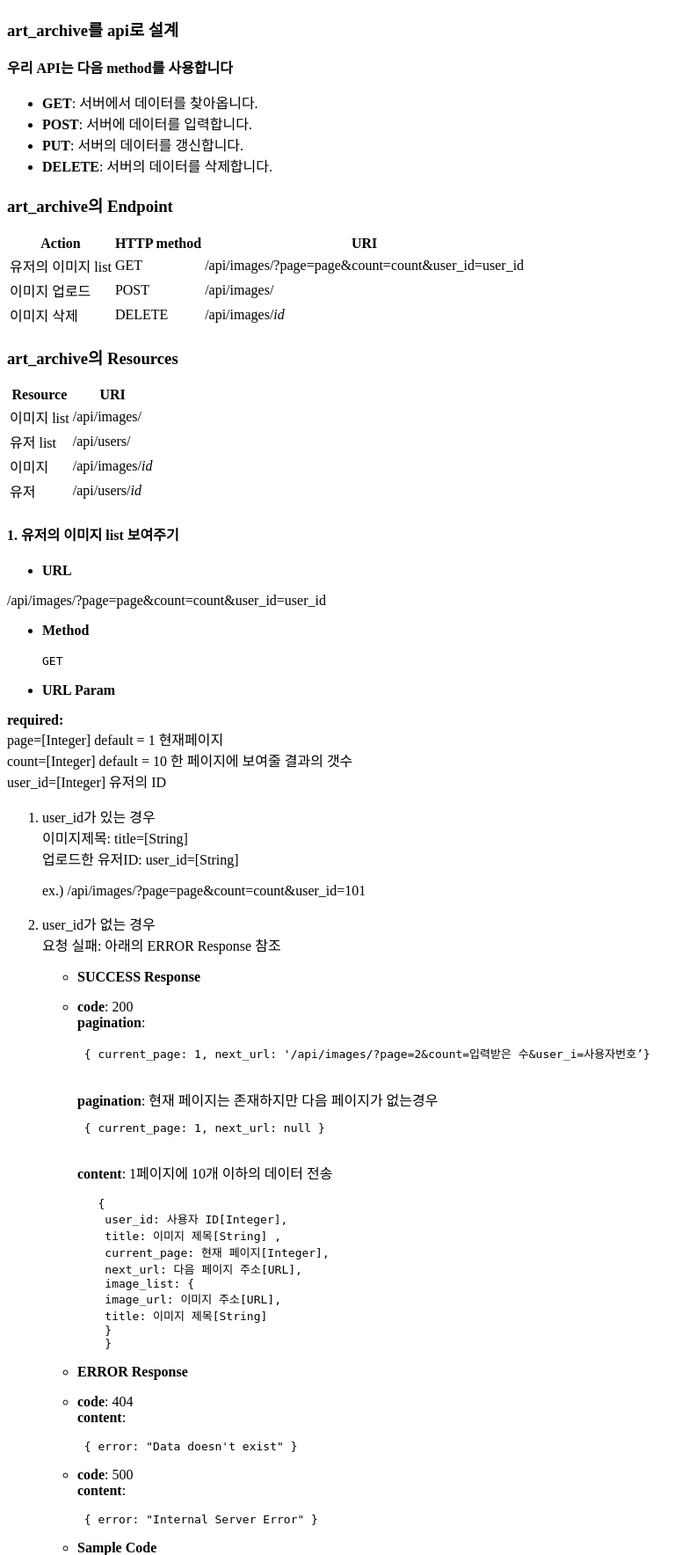
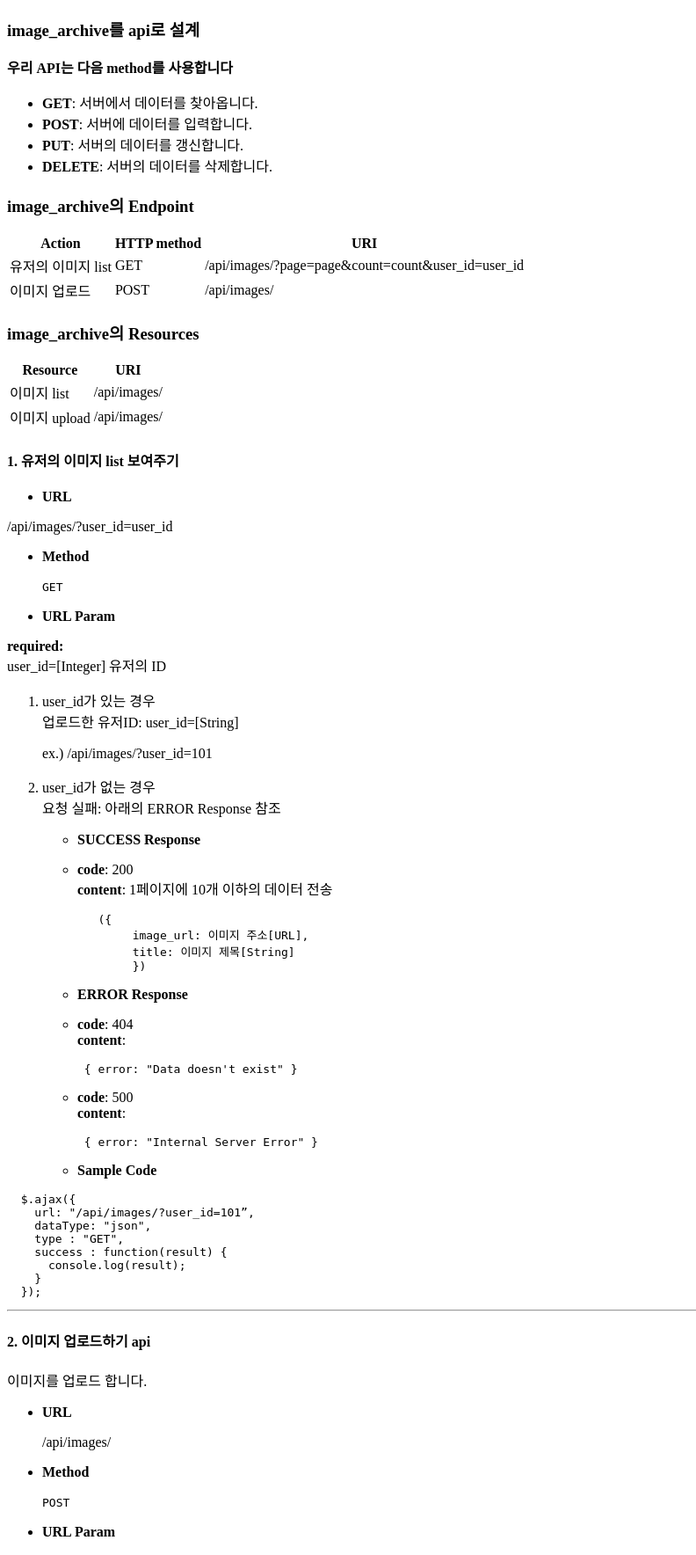
Before and after one commit to yevgnenll/art_archive_flask, a Flask app: page / in a window 1280 px wide. Shown: the part 112-1880 px from the top of the page at 88% size, without its empty margins (0-792 px from the left). Run offline with Flask 2, Linux system fonts and the light colour scheme.

Commit message:
home.html 수정
doc 수정

```diff
--- a/archive/templates/home.html
+++ b/archive/templates/home.html
@@ -6,7 +6,8 @@ home
 {% endblock %}
 
 {% block content %}
-<h3 id="artarchive를-api로-설계">art_archive를 api로 설계</h3>
+
+<h3 id="artarchive를-api로-설계">image_archive를 api로 설계</h3>
 
 <p><strong>우리 API는 다음 method를 사용합니다</strong></p>
 
@@ -19,7 +20,7 @@ home
 
 
 
-<h3 id="artarchive의-endpoint">art_archive의 Endpoint</h3>
+<h3 id="artarchive의-endpoint">image_archive의 Endpoint</h3>
 
 <table>
 <thead>
@@ -39,17 +40,12 @@ home
   <td>POST</td>
   <td>/api/images/</td>
 </tr>
-<tr>
-  <td>이미지 삭제</td>
-  <td>DELETE</td>
-  <td>/api/images/<em>id</em></td>
-</tr>
 </tbody></table>
 
 
 
 
-<h3 id="artarchive의-resources">art_archive의 Resources</h3>
+<h3 id="artarchive의-resources">image_archive의 Resources</h3>
 
 <table>
 <thead>
@@ -63,16 +59,8 @@ home
   <td>/api/images/</td>
 </tr>
 <tr>
-  <td>유저 list</td>
-  <td>/api/users/</td>
-</tr>
-<tr>
-  <td>이미지</td>
-  <td>/api/images/<em>id</em></td>
-</tr>
-<tr>
-  <td>유저</td>
-  <td>/api/users/<em>id</em></td>
+  <td>이미지 upload</td>
+  <td>/api/images/</td>
 </tr>
 </tbody></table>
 
@@ -85,7 +73,7 @@ home
 <li><strong>URL</strong></li>
 </ul>
 
-<p>/api/images/?page=page&amp;count=count&amp;user_id=user_id<br></p>
+<p>/api/images/?user_id=user_id<br></p>
 
 <ul>
 <li><p><strong>Method</strong></p>
@@ -95,36 +83,24 @@ home
 </ul>
 
 <p><strong>required:</strong><br>
-page=[Integer] default = 1 현재페이지<br>
-count=[Integer] default = 10 한 페이지에 보여줄 결과의 갯수<br>
 user_id=[Integer] 유저의 ID<br></p>
 
 <ol>
 <li><p>user_id가 있는 경우<br>
-이미지제목: title=[String]<br>
 업로드한 유저ID: user_id=[String]<br></p>
 
-<p>ex.) /api/images/?page=page&amp;count=count&amp;user_id=101</p></li>
+<p>ex.) /api/images/?user_id=101</p></li>
 <li><p>user_id가 없는 경우<br>
 요청 실패: 아래의 ERROR Response 참조</p>
 
 <ul><li><p><strong>SUCCESS Response</strong></p></li>
 <li><p><strong>code</strong>: 200<br>
-<strong>pagination</strong>: </p><pre> { current_page: 1, next_url: '/api/images/?page=2&amp;count=입력받은 수&amp;user_i=사용자번호’} </pre> <br>
-<strong>pagination</strong>: 현재 페이지는 존재하지만 다음 페이지가 없는경우  <br>
-            <pre> { current_page: 1, next_url: null } </pre> <br>
 <strong>content</strong>: 1페이지에 10개 이하의 데이터 전송<p></p>
 
-<pre>   {
-    user_id: 사용자 ID[Integer],
-    title: 이미지 제목[String] ,
-    current_page: 현재 페이지[Integer],
-    next_url: 다음 페이지 주소[URL],
-    image_list: {
-    image_url: 이미지 주소[URL],
-    title: 이미지 제목[String]
-    }
-    }
+<pre>   ({
+    	image_url: 이미지 주소[URL],
+    	title: 이미지 제목[String]
+    	})
 </pre></li>
 <li><p><strong>ERROR Response</strong></p></li>
 <li><p><strong>code</strong>: 404<br>
@@ -137,7 +113,7 @@ user_id=[Integer] 유저의 ID<br></p>
 
 
 <pre class="prettyprint"><code class=" hljs ruby">  <span class="hljs-variable">$.</span>ajax({
-    <span class="hljs-symbol">url:</span> <span class="hljs-string">"/api/images/?page=1&amp;count=15&amp;user_id=101”,
+    <span class="hljs-symbol">url:</span> <span class="hljs-string">"/api/images/?user_id=101”,
     dataType: "</span>json<span class="hljs-string">",
     type : "</span><span class="hljs-constant">GET</span><span class="hljs-string">",
     success : function(result) {
@@ -205,94 +181,4 @@ user_id로 사용자 정보가 연결됩니다. <br>
 <hr>
 
 
-
-<h4 id="3-이미지-삭제하기">3. 이미지 삭제하기</h4>
-
-<ul>
-<li><p><strong>URL</strong></p>
-
-<p>/api/images/:id</p></li>
-<li><p><strong>Method</strong></p>
-
-<p><code>DELETE</code></p></li>
-<li><p><strong>URL Param</strong></p>
-
-<ul><li><strong>required:</strong><br>
-image_id=[Integer]<br>
-user_id=[Integer]</li></ul></li>
-<li><p><strong>SUCCESS Response</strong></p>
-
-<ul><li><strong>code</strong>: 204<br>
-<strong>content</strong>: <br>
-<pre> { result: "No Content"} </pre></li></ul></li>
-<li><p><strong>ERROR Response</strong></p>
-
-<ul><li><p><strong>code</strong>: 404<br>
-<strong>content</strong>: </p><pre> { error: "Not Found" } </pre> <p></p></li>
-<li><p><strong>code</strong>: 500<br>
-<strong>content</strong>: </p><pre> { error: "Internal Server Error" } </pre> <p></p></li>
-<li><p><strong>code</strong>: 401<br>
-<strong>content</strong>: </p><pre> { error: “Only uploaded user can delete” } </pre> <p></p></li></ul></li>
-<li><p><strong>Sample Code</strong></p></li>
-</ul>
-
-
-
-<pre class="prettyprint"><code class=" hljs ruby">  <span class="hljs-variable">$.</span>ajax({
-    <span class="hljs-symbol">url:</span> <span class="hljs-string">"/api/images/{id}&amp;{user_id}”,
-    dataType: "</span>json<span class="hljs-string">",
-    type : "</span><span class="hljs-constant">DELETE</span><span class="hljs-string">",
-    success : function(result) {
-      console.log(result);
-    }
-  });
-</span></code></pre>
-
-<hr>
-
-<!--
-
-<h4 id="4-사용자-정보-삭제하기">4. 사용자 정보 삭제하기</h4>
-
-<p>사용자 정보를 삭제는 주의가 필요합니다. <br>
-해당 사용자로 등록되어있는 모든 이미지 정보가 함께 삭제됩니다</p>
-
-<ul>
-<li><p><strong>URL</strong></p>
-
-<p>/api/users/:id</p></li>
-<li><p><strong>Method</strong></p>
-
-<p><code>DELETE</code></p></li>
-<li><p><strong>URL Param</strong></p>
-
-<ul><li><strong>required:</strong><br>
-id=[Integer]</li></ul></li>
-<li><p><strong>SUCCESS Response</strong></p>
-
-<ul><li><strong>code</strong>: 204<br>
-<strong>content</strong>: <br>
-<pre> { result: "No Content"} </pre></li></ul></li>
-<li><p><strong>ERROR Response</strong></p>
-
-<ul><li><p><strong>code</strong>: 404<br>
-<strong>content</strong>: </p><pre> { error: "Not Found" } </pre> <p></p></li>
-<li><p><strong>code</strong>: 500<br>
-<strong>content</strong>: </p><pre> { error: "Internal Server Error" } </pre> <p></p></li></ul></li>
-<li><p><strong>Sample Code</strong></p></li>
-</ul>
-
-
-
-<pre class="prettyprint"><code class=" hljs css">  $<span class="hljs-class">.ajax</span>(<span class="hljs-rules">{
-    <span class="hljs-rule"><span class="hljs-attribute">url</span>:<span class="hljs-value"> <span class="hljs-string">"/api/artists/{id}"</span>,
-    dataType: <span class="hljs-string">"json"</span>,
-    type : <span class="hljs-string">"DELETE"</span>,
-    success : <span class="hljs-function">function(result)</span> {
-      console.<span class="hljs-function">log(result)</span></span></span>;
-    <span class="hljs-rule">}</span></span>
-  });
-</code></pre>
--->
-<hr>
 {% endblock %}
```
